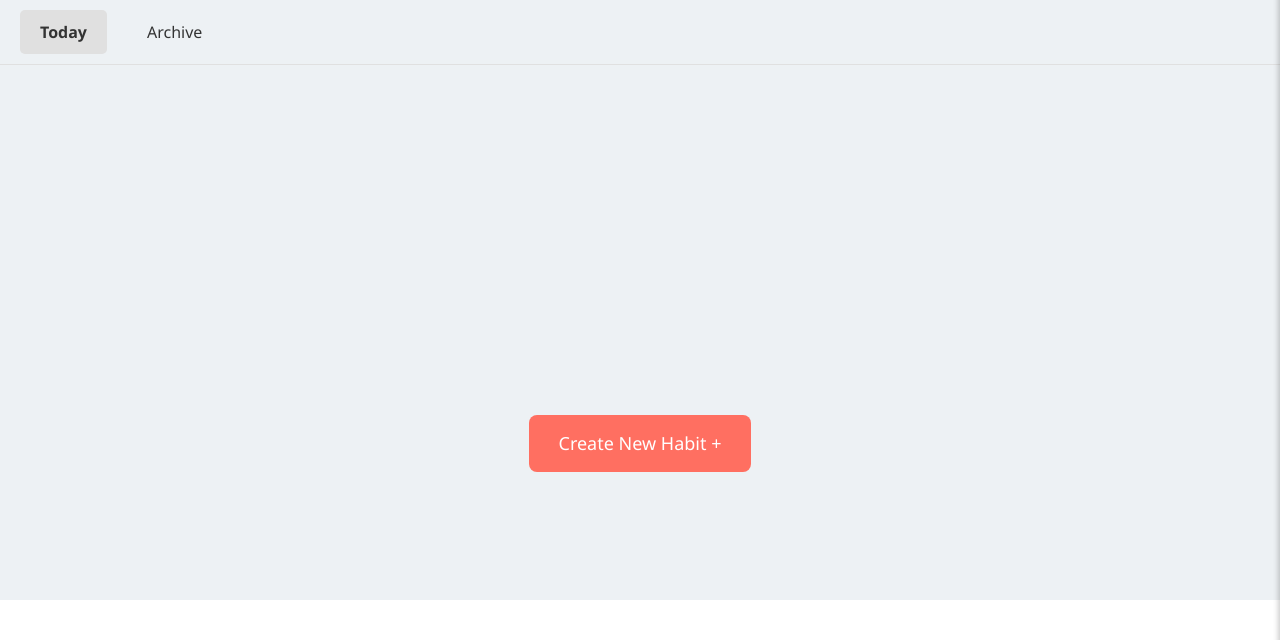
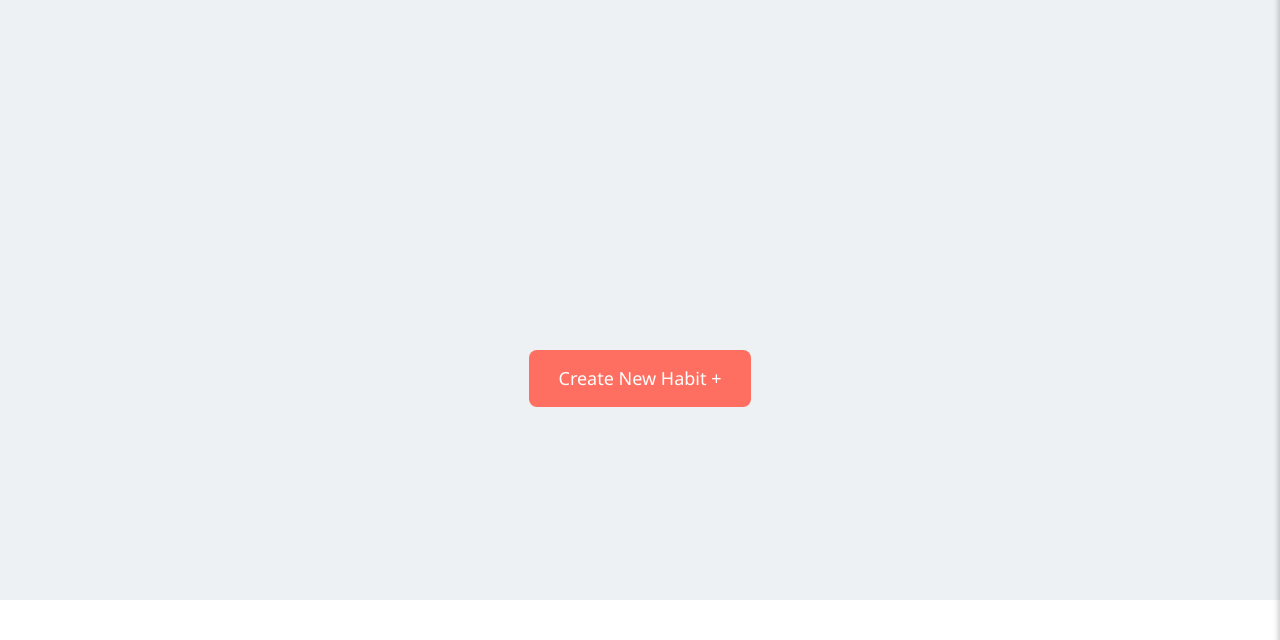
Before and after one commit to dhyan-s/habit-tracker-idp, a Flask app: page / in a window 1280 px wide. Shown: the part 76-716 px from the top of the page. Run offline with Flask 3, Linux system fonts and the light colour scheme; the visitor is signed in with stand-in values (Sample User, id 1); data that the repository does not hold is empty; some libraries are stand-ins or nearby versions; some web fonts are replaced.

Commit message:
removed "today" and archive

```diff
--- a/website/templates/homepage.html
+++ b/website/templates/homepage.html
@@ -62,10 +62,6 @@
     <main>
 
 
-        <div class="tabs">
-            <span class="tab active" id="todayTab">Today</span>
-            <span class="tab" id="archiveTab">Archive</span>
-        </div>
 
         <div id="content">
             <div class="card" style="display: none;">
```
